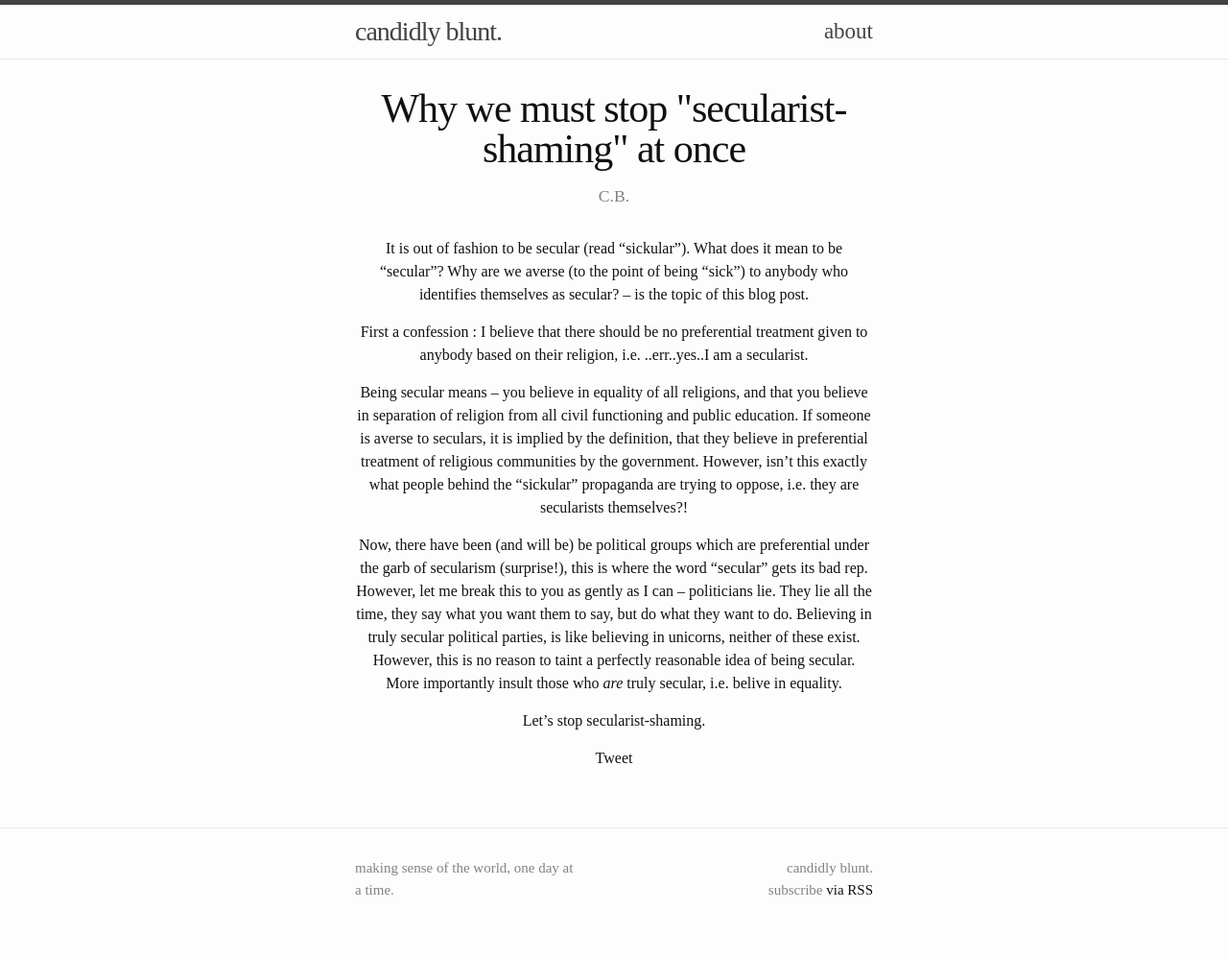
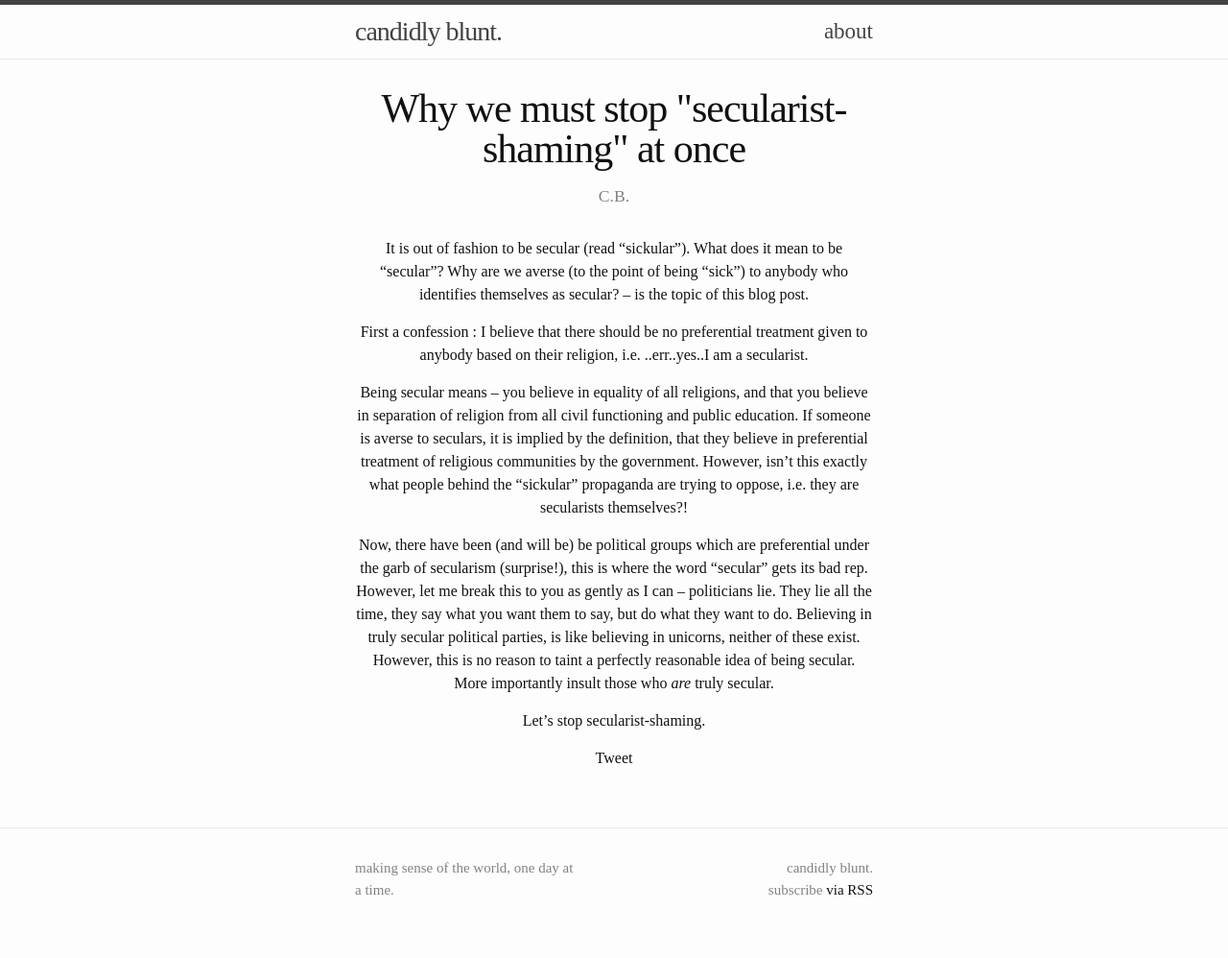
Before and after one commit to candidlyblunt/candidlyblunt.github.io, a Jekyll site: the page built from _posts/2015-10-31-stop-secularist-shaming.markdown, in a window 1280 px wide. Shown: the whole page at 96% size. Built offline with Jekyll 4.4.1, drawn with Linux system fonts in a browser that asks for light colours; some web fonts are replaced; comment, search, counter and statistics services are not loaded.

Commit message:
more edits!

```diff
--- a/_posts/2015-10-31-stop-secularist-shaming.markdown
+++ b/_posts/2015-10-31-stop-secularist-shaming.markdown
@@ -14,7 +14,7 @@ First a confession : I believe that there should be no preferential treatment gi
 Being secular means -- you believe in equality of all religions, and that you believe in separation of religion from all civil functioning and public education. If someone is averse to seculars, it is implied by the definition, that they believe in preferential treatment of religious communities by the government. However, isn't this exactly what people behind the "sickular" propaganda are trying to oppose, i.e. they are secularists themselves?!
 
 
-Now, there have been (and will be) be political groups which are preferential under the garb of secularism (surprise!), this is where the word "secular" gets its bad rep. However, let me break this to you as gently as I can -- politicians lie. They lie all the time, they say what you want them to say, but do what they want to do. Believing in truly secular political parties, is like believing in unicorns, neither of these exist. However, this is no reason to taint a perfectly reasonable idea of being secular. More importantly insult those who *are* truly secular, i.e. belive in equality.
+Now, there have been (and will be) be political groups which are preferential under the garb of secularism (surprise!), this is where the word "secular" gets its bad rep. However, let me break this to you as gently as I can -- politicians lie. They lie all the time, they say what you want them to say, but do what they want to do. Believing in truly secular political parties, is like believing in unicorns, neither of these exist. However, this is no reason to taint a perfectly reasonable idea of being secular. More importantly insult those who *are* truly secular.
 
 Let's stop secularist-shaming.
 
```
